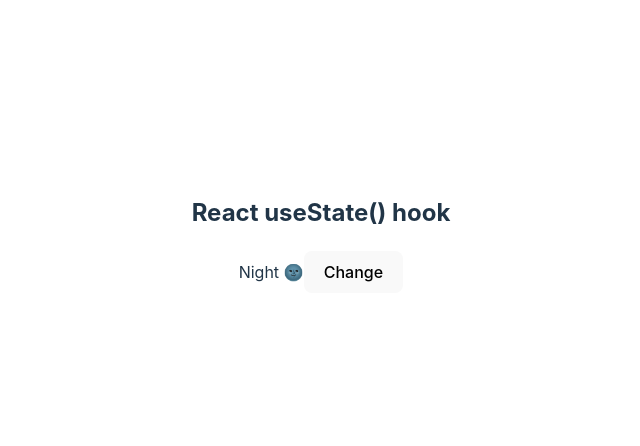
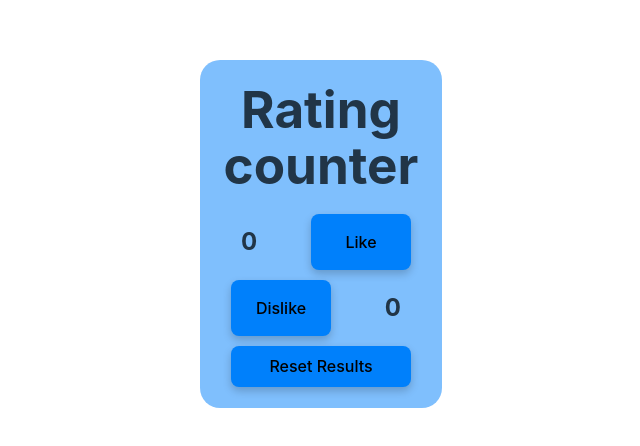
Before and after one commit to ArtemDavidovich/frontend-pro, a React (Vite) app: page / in a window 1280 px wide. Shown: the part 166-612 px from the top of the page, without its empty margins (319-959 px from the left). Built offline with nearby package versions, Linux system fonts and the light colour scheme.

Commit message:
homework04 useState()

```diff
--- a/src/App.jsx
+++ b/src/App.jsx
@@ -3,6 +3,7 @@ import "./App.css";
 import Homework01 from "./homeworks/homework01/Homework01";
 import Homework02 from "./homeworks/homework02/Homework02";
 import Homework03 from "./homeworks/homework03/Homework03";
+import Homework04 from "./homeworks/homework04/Homework04";
 import Lesson01 from "./lessons/lesson01/Lesson01";
 import Lesson02 from './lessons/lesson02/Lesson02'
 import Lesson03 from "./lessons/lesson03/Lesson03";
@@ -21,7 +22,7 @@ function App() {
     // jsx компоненты возвращают xml верстку
     // динамические данные из тела функции мы можем вставлять в теги и использовать на странице
     <>
-      <Lesson04 />
+      <Homework04 />
     </>
   );
 }
--- /dev/null
+++ b/src/components/feedback/Feedback.jsx
@@ -0,0 +1,40 @@
+import { useState } from "react";
+import MyButton from "../myButton/MyButton";
+import './feedback.css'
+
+
+function Feedback(){
+    const [like, setLike] = useState(0);
+    const [dislike, setDislike] = useState(0);
+
+    const handleLike = () => {
+        setLike(prev => prev + 1)
+    };
+
+    const handleDislike = () => {
+        setDislike(prev => prev + 1)
+    };
+
+    const handleReset = () => {
+        setLike(prev => 0)
+        setDislike(prev => 0)
+    };
+
+    return (
+
+        <div className="containerHmwrk04">
+            <h1>Rating counter</h1>
+            <div className="divHmwrk04">
+            <h2>{like}</h2>
+            <MyButton text={'Like'} type={'button'} func={handleLike} backgroundColor={'red'} color={'green'}/>
+            </div>
+            <div className="divHmwrk04">
+            <MyButton text={'Dislike'} type={'button'} func={handleDislike}/>
+            <h2>{dislike}</h2>
+            </div>
+            <MyButton text={'Reset Results'} type={'button'} func={handleReset}/>
+        </div>
+    );
+};
+
+export default Feedback;
--- /dev/null
+++ b/src/components/feedback/feedback.css
@@ -0,0 +1,30 @@
+.divHmwrk04{
+    display: flex;
+    flex-direction: row;
+    margin-bottom: 10px;
+    justify-content: space-between;
+}
+
+.divHmwrk04 > h2{
+    padding: 10px 20px;
+    margin: 0;
+}
+
+.containerHmwrk04{
+    display: flex;
+    flex-direction: column;
+    border: 1px solid transparent;
+    border-radius: 20px;
+    padding: 20px;
+    background-color: rgba(0, 128, 251, 0.5);
+    max-width: 200px;
+    width: 100%;
+}
+
+.containerHmwrk04 > h1{
+    margin: 0 0 20px 0;
+}
+
+.containerHmwrk04 > button{
+    flex-grow: 1;
+}
--- /dev/null
+++ b/src/homeworks/homework04/Homework04.jsx
@@ -0,0 +1,17 @@
+// Кнопка “Like” с отображением количества лайков слева от неё.
+// Кнопка “Dislike” с отображением количества дизлайков справа от неё.
+// Кнопка “Reset Results”, при клике на которую лайки и дизлайки обнуляются.
+// Для кнопок используйте компонент MyButton.
+// Стили оформления на ваше усмотрение.
+
+import Feedback from "../../components/feedback/Feedback";
+
+function Homework04() {
+  return (
+    <div>
+        <Feedback />
+    </div>
+  );
+};
+
+export default Homework04;
```
